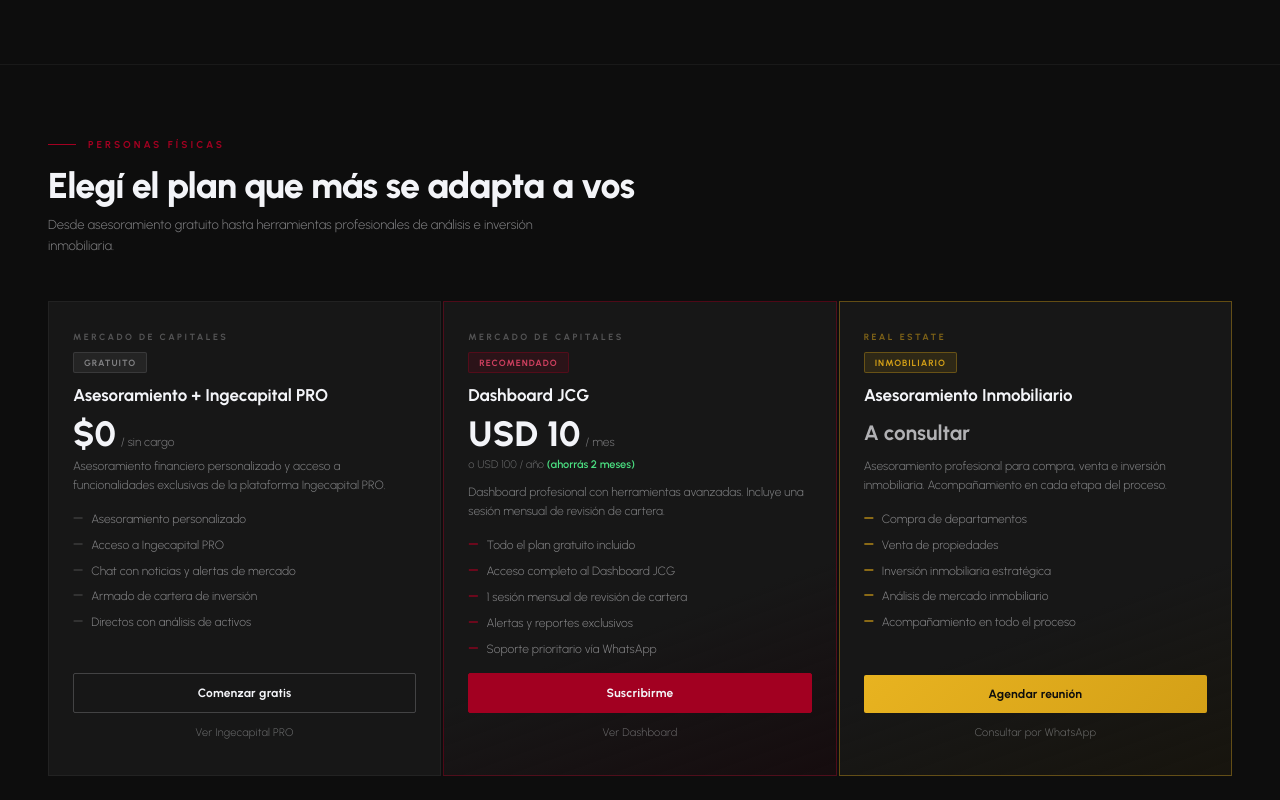
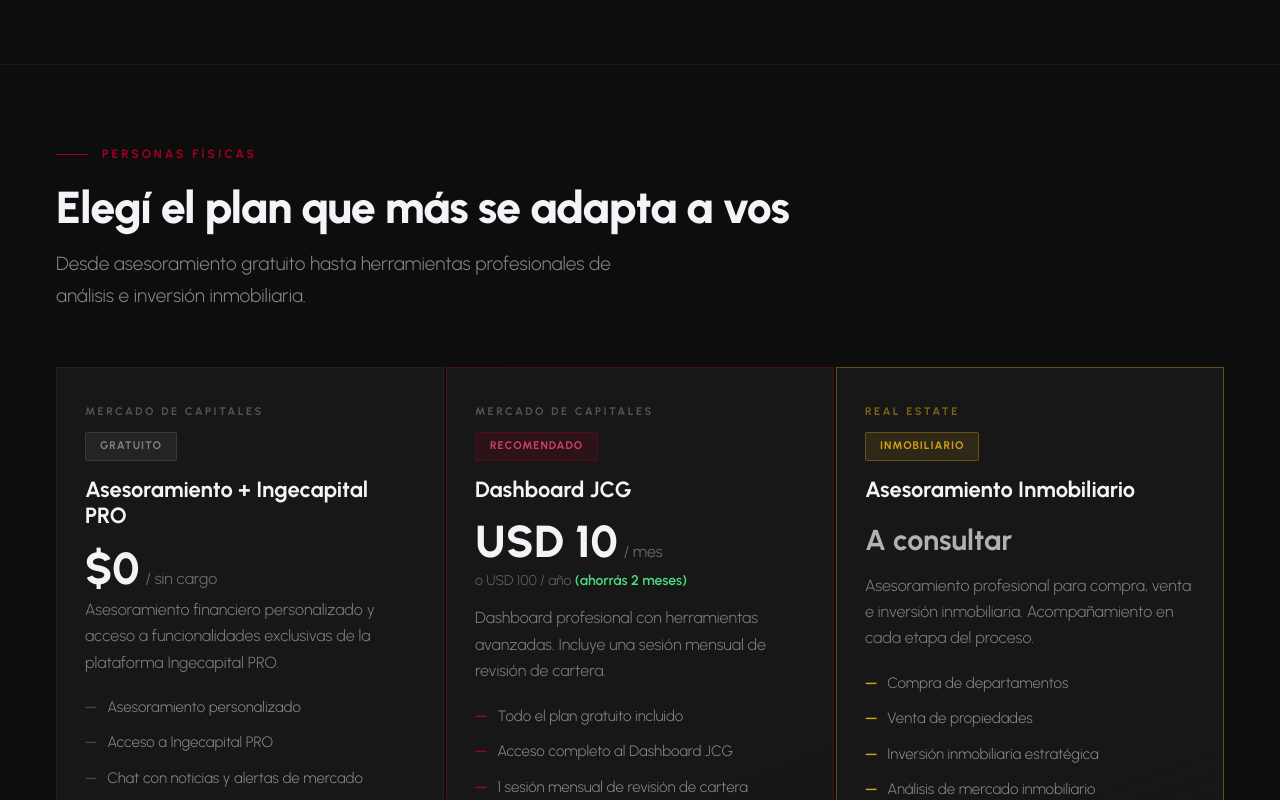
Before and after one commit to jcginversiones/JCGInversiones, a React (Vite) app: page / in a window 1280 px wide. Shown: the part 800-1600 px from the top of the page. Built offline with nearby package versions, Linux system fonts and the light colour scheme.

Commit message:
Update PlanesServices.css

```diff
--- a/src/components/PlanesServices.css
+++ b/src/components/PlanesServices.css
@@ -1,48 +1,46 @@
 .planesServices {
     width: 100%;
-    padding: 72px 48px;
+    padding: 80px 56px;
     background: #0d0d0d;
     border-top: 1px solid rgba(255,255,255,0.05);
 }
 
-.planesHeader {
-    margin-bottom: 44px;
-}
+.planesHeader { margin-bottom: 56px; }
 
 .planesEyebrow {
     display: flex;
     align-items: center;
-    gap: 12px;
-    font-size: 10px;
+    gap: 14px;
+    font-size: 12px;
     font-weight: 700;
     letter-spacing: 3px;
     text-transform: uppercase;
     color: #a20021;
-    margin-bottom: 14px;
+    margin-bottom: 20px;
 }
 
 .planesEyebrowLine {
     display: block;
-    width: 28px;
+    width: 32px;
     height: 1px;
     background: #a20021;
     flex-shrink: 0;
 }
 
 .planesTittle {
-    font-size: clamp(24px, 2.8vw, 36px);
+    font-size: clamp(32px, 3.5vw, 48px);
     font-weight: 800;
     letter-spacing: -0.02em;
     line-height: 1.1;
     color: #F3F4F8;
-    margin-bottom: 10px;
+    margin-bottom: 16px;
 }
 
 .planesSubtitle {
-    font-size: 13px;
-    color: rgba(243,244,248,0.5);
-    line-height: 1.6;
-    max-width: 520px;
+    font-size: 19px;
+    color: rgba(243,244,248,0.55);
+    line-height: 1.65;
+    max-width: 600px;
 }
 
 .planesGrid {
@@ -54,10 +52,10 @@
 .planCard {
     background: #171717;
     border: 1px solid #222;
-    padding: 28px 24px;
+    padding: 36px 28px;
     display: flex;
     flex-direction: column;
-    gap: 16px;
+    gap: 20px;
     transition: .25s ease-out;
 }
 
@@ -73,32 +71,29 @@
     background: linear-gradient(160deg, #171717 65%, rgba(212,160,23,0.05));
 }
 
-.planCardTop {
-    display: flex;
-    flex-direction: column;
-}
+.planCardTop { display: flex; flex-direction: column; }
 
 .planCatLabel {
-    font-size: 9px;
+    font-size: 11px;
     font-weight: 700;
     letter-spacing: 2.5px;
     text-transform: uppercase;
     color: rgba(243,244,248,0.28);
-    margin-bottom: 8px;
+    margin-bottom: 12px;
 }
 
 .planCatRE { color: rgba(212,160,23,0.55); }
 
 .planBadge {
     display: inline-block;
-    padding: 3px 10px;
+    padding: 5px 14px;
     border-radius: 2px;
-    font-size: 9px;
+    font-size: 11px;
     font-weight: 700;
     letter-spacing: 1px;
     text-transform: uppercase;
     width: fit-content;
-    margin-bottom: 12px;
+    margin-bottom: 16px;
 }
 
 .planBadgeFree {
@@ -120,34 +115,34 @@
 }
 
 .planName {
-    font-size: 17px;
+    font-size: 22px;
     font-weight: 700;
     color: #F3F4F8;
     line-height: 1.2;
-    margin-bottom: 12px;
+    margin-bottom: 16px;
 }
 
 .planPrice {
     display: flex;
     align-items: baseline;
-    gap: 5px;
-    margin-bottom: 4px;
+    gap: 6px;
+    margin-bottom: 6px;
 }
 
 .planPriceAmount {
-    font-size: 2.2rem;
+    font-size: 2.8rem;
     font-weight: 800;
     color: #F3F4F8;
     line-height: 1;
 }
 
 .planPricePeriod {
-    font-size: 12px;
+    font-size: 16px;
     color: rgba(243,244,248,0.45);
 }
 
 .planPriceConsultar {
-    font-size: 1.3rem;
+    font-size: 1.8rem;
     font-weight: 700;
     color: rgba(243,244,248,0.7);
     margin-bottom: 4px;
@@ -155,57 +150,54 @@
 }
 
 .planPriceAlt {
-    font-size: 11px;
+    font-size: 14px;
     color: rgba(243,244,248,0.38);
-    margin-bottom: 10px;
+    margin-bottom: 14px;
 }
 
 .planSaving { color: #4ade80; font-weight: 600; }
 
 .planDesc {
-    font-size: 12px;
-    color: rgba(243,244,248,0.48);
-    line-height: 1.6;
+    font-size: 16px;
+    color: rgba(243,244,248,0.5);
+    line-height: 1.65;
 }
 
 .planFeatures {
     list-style: none;
     display: flex;
     flex-direction: column;
-    gap: 9px;
+    gap: 13px;
     flex: 1;
 }
 
 .planFeatures li {
     display: flex;
     align-items: flex-start;
-    gap: 8px;
-    font-size: 12px;
-    color: rgba(243,244,248,0.5);
-    line-height: 1.4;
+    gap: 10px;
+    font-size: 15px;
+    color: rgba(243,244,248,0.55);
+    line-height: 1.5;
 }
 
 .planCheck {
     color: rgba(243,244,248,0.2);
     font-weight: 700;
     flex-shrink: 0;
-    font-size: 10px;
+    font-size: 12px;
+    margin-top: 2px;
 }
 
 .planCheckPremium { color: #a20021; }
 .planCheckRE { color: #D4A017; }
 
-.planActions {
-    display: flex;
-    flex-direction: column;
-    gap: 7px;
-}
+.planActions { display: flex; flex-direction: column; gap: 10px; }
 
 .planBtn {
     display: block;
-    padding: 10px 16px;
+    padding: 14px 18px;
     border-radius: 2px;
-    font-size: 12px;
+    font-size: 15px;
     font-weight: 700;
     text-align: center;
     text-decoration: none;
@@ -237,17 +229,18 @@
 
 .planBtnSecondary {
     display: block;
-    font-size: 11px;
+    font-size: 14px;
     color: rgba(243,244,248,0.38);
     text-align: center;
     text-decoration: none;
-    padding: 5px;
+    padding: 6px;
     transition: .2s;
-    letter-spacing: 0.02em;
 }
 .planBtnSecondary:hover { color: rgba(243,244,248,0.7); }
 
 @media only screen and (max-width: 900px) {
-    .planesServices { padding: 56px 24px; }
+    .planesServices { padding: 60px 24px; }
     .planesGrid { grid-template-columns: 1fr; gap: 2px; }
+    .planesTittle { font-size: 30px; }
+    .planesSubtitle { font-size: 17px; }
 }
```
